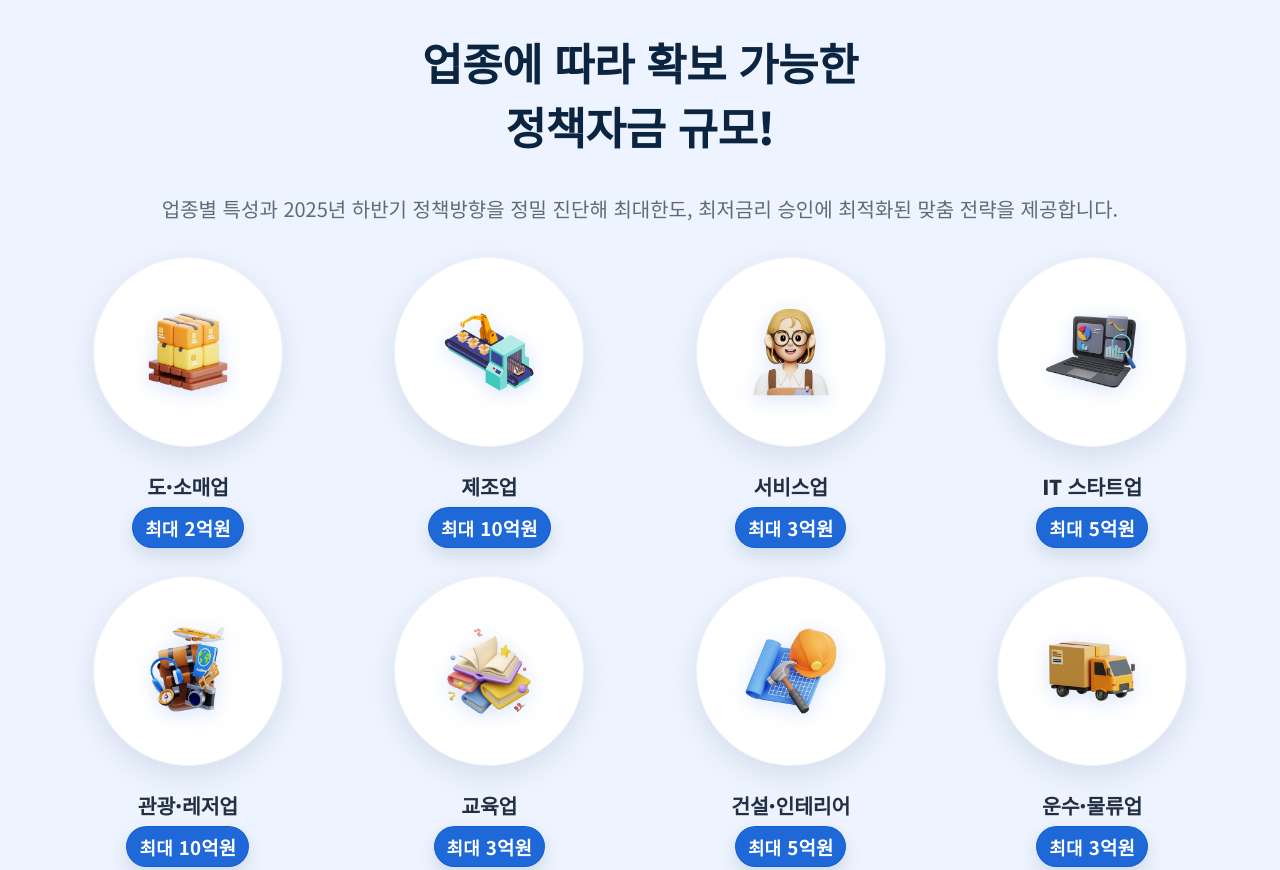
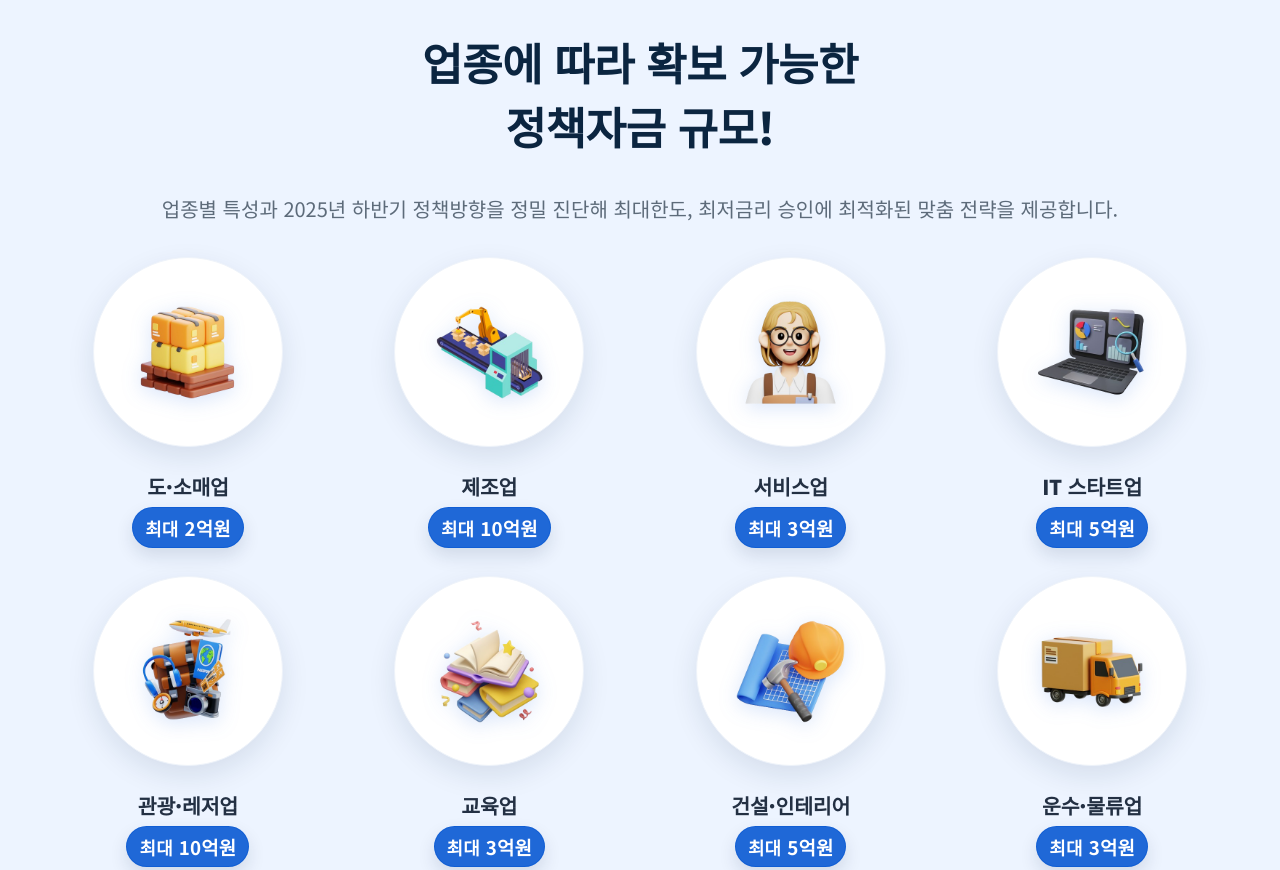
Before and after one commit to minwookang5687/government-funding, a plain HTML site: page index.html in a window 1280 px wide. Shown: the part 3359-4229 px from the top of the page. Drawn offline with Linux system fonts and the light colour scheme.

Commit message:
Update styles.css

```diff
--- a/css/styles.css
+++ b/css/styles.css
@@ -662,7 +662,7 @@ body{ padding-top: var(--nav-h); }
 
 /* 아이콘 이미지 (교체해서 사용) */
 .ind__icon{
-  width: clamp(64px, 8.5vw, 92px);
+  width: clamp(64px, 8.5vw, 150px);
   height: auto;
   object-fit: contain;
   filter: drop-shadow(0 4px 10px rgba(47,111,228,.18));
```
